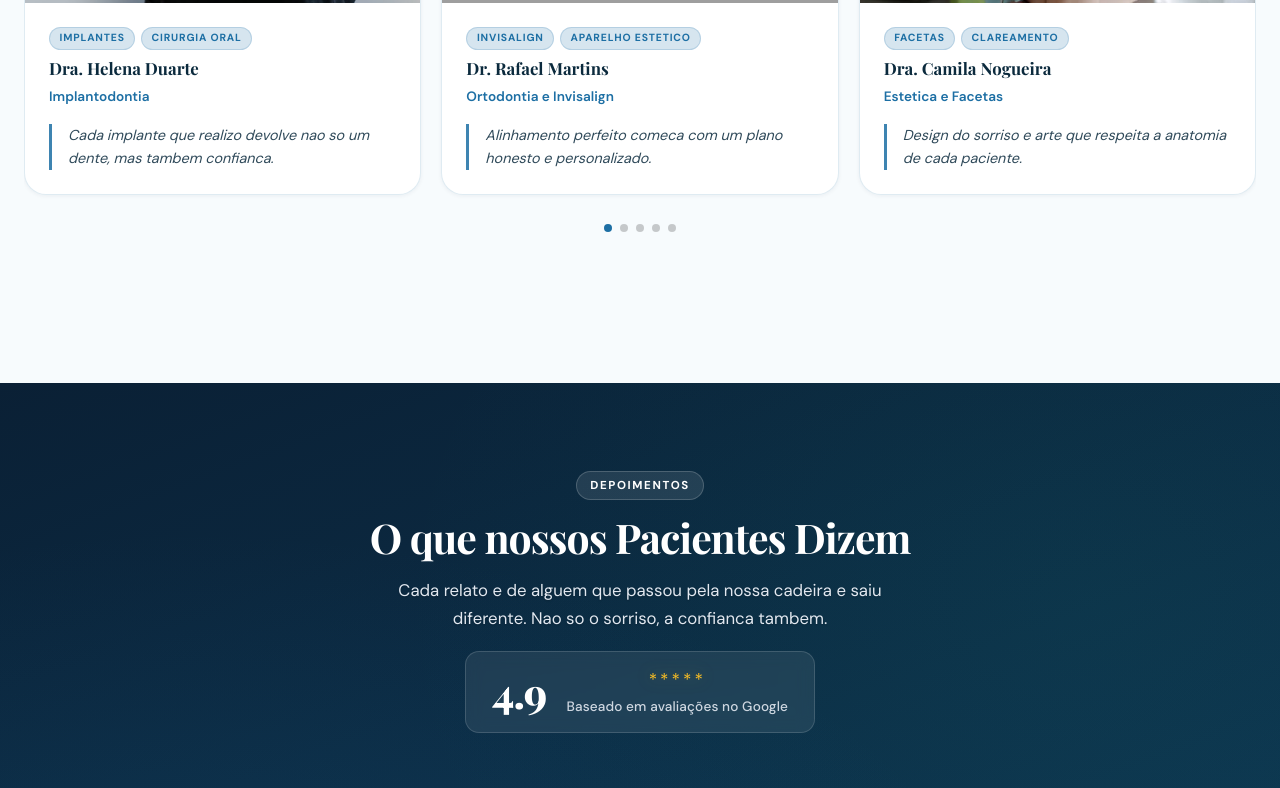
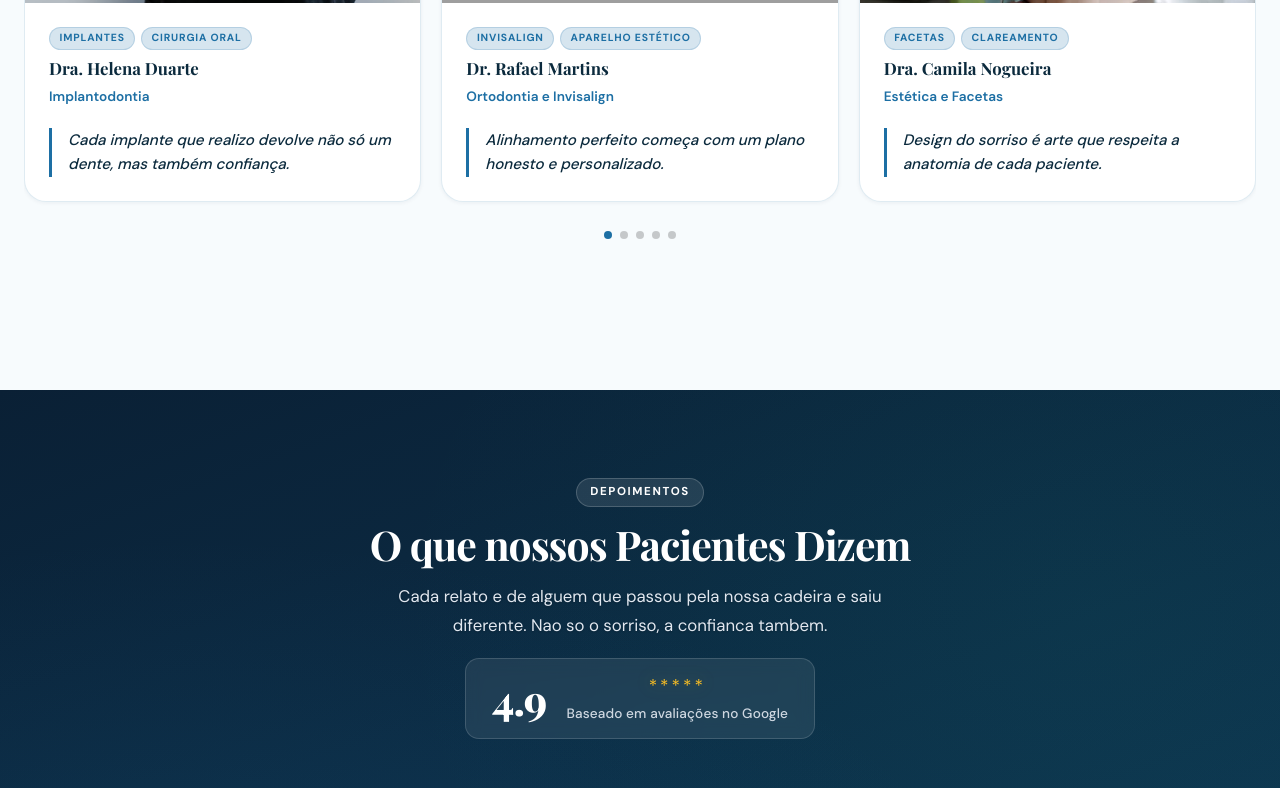
Before and after one commit to Wallaceoll/odonto-landing, a React (Vite) app: page / in a window 1280 px wide. Shown: the part 2680-3468 px from the top of the page. Built offline with nearby package versions, Linux system fonts and the light colour scheme; grey boxes are pictures that could not be loaded.

Commit message:
adjust cards for teams tab

```diff
--- a/src/components/Team/Team.jsx
+++ b/src/components/Team/Team.jsx
@@ -13,35 +13,35 @@ const team = [
     role: 'Implantodontia',
     spec: ['Implantes', 'Cirurgia Oral'],
     img: helenaDuartePhoto,
-    quote: 'Cada implante que realizo devolve nao so um dente, mas tambem confianca.',
+    quote: 'Cada implante que realizo devolve não só um dente, mas também confiança.',
   },
   {
     name: 'Dr. Rafael Martins',
     role: 'Ortodontia e Invisalign',
-    spec: ['Invisalign', 'Aparelho Estetico'],
+    spec: ['Invisalign', 'Aparelho Estético'],
     img: rafaelMartinsPhoto,
-    quote: 'Alinhamento perfeito comeca com um plano honesto e personalizado.',
+    quote: 'Alinhamento perfeito começa com um plano honesto e personalizado.',
   },
   {
     name: 'Dra. Camila Nogueira',
-    role: 'Estetica e Facetas',
+    role: 'Estética e Facetas',
     spec: ['Facetas', 'Clareamento'],
     img: camilaNogueiraPhoto,
-    quote: 'Design do sorriso e arte que respeita a anatomia de cada paciente.',
+    quote: 'Design do sorriso é arte que respeita a anatomia de cada paciente.',
   },
   {
     name: 'Dr. Lucas Ferraz',
-    role: 'Endodontia Microscopica',
+    role: 'Endodontia Microscópica',
     spec: ['Endodontia', 'Microscopia'],
     img: lucasFerrazPhoto,
-    quote: 'Com microscopia, o tratamento de canal e preciso e quase indolor.',
+    quote: 'Com microscopia, o tratamento de canal é preciso e quase indolor.',
   },
   {
     name: 'Dra. Marina Albuquerque',
-    role: 'Periodontia e Saude Gengival',
+    role: 'Periodontia e Saúde Gengival',
     spec: ['Periodontia', 'Gengivoplastia'],
     img: marinaAlbuquerquePhoto,
-    quote: 'Gengivas saudaveis sao a fundacao de qualquer sorriso bonito.',
+    quote: 'Gengivas saudáveis são a fundação de qualquer sorriso bonito.',
   },
 ]
 
--- a/src/components/Team/Team.module.css
+++ b/src/components/Team/Team.module.css
@@ -34,10 +34,13 @@
 .name { font-size: 1.05rem; font-weight: 700; color: var(--c-navy); }
 .role { font-size: .85rem; font-weight: 600; color: var(--c-primary); }
 .quote {
-  font-size: 0.9rem; line-height: 1.6; color: var(--c-navy);
-  opacity: 0.85;
+  font-size: 0.95rem;
+  line-height: 1.6;
+  color: var(--c-navy);
+  opacity: 1;
   font-style: italic;
   border-left: 3px solid var(--c-primary);
   padding-left: 1rem;
-  margin-top: 0.5rem;
+  margin-top: 0.75rem;
+  font-weight: 500;
 }
```
